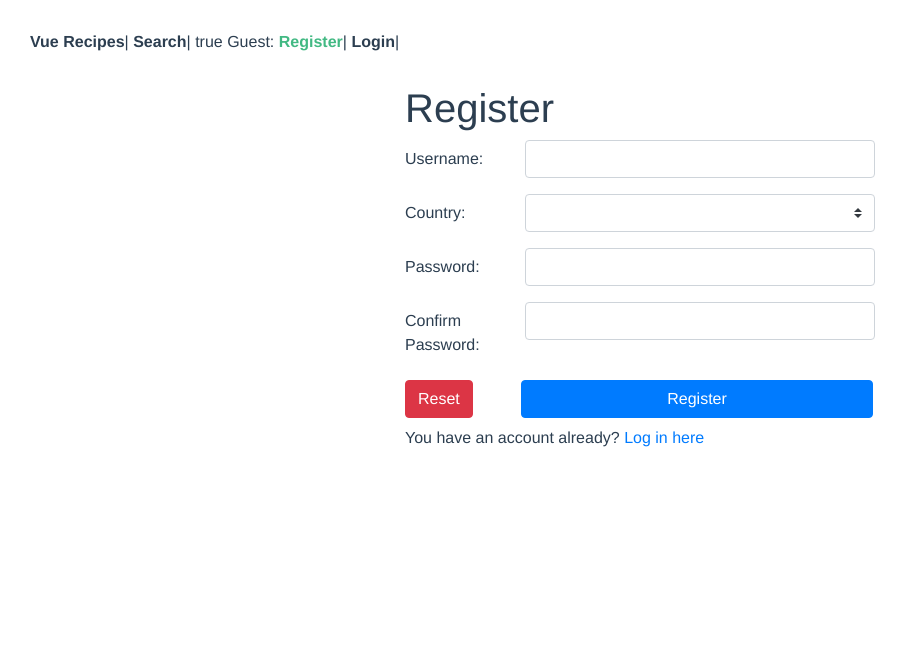
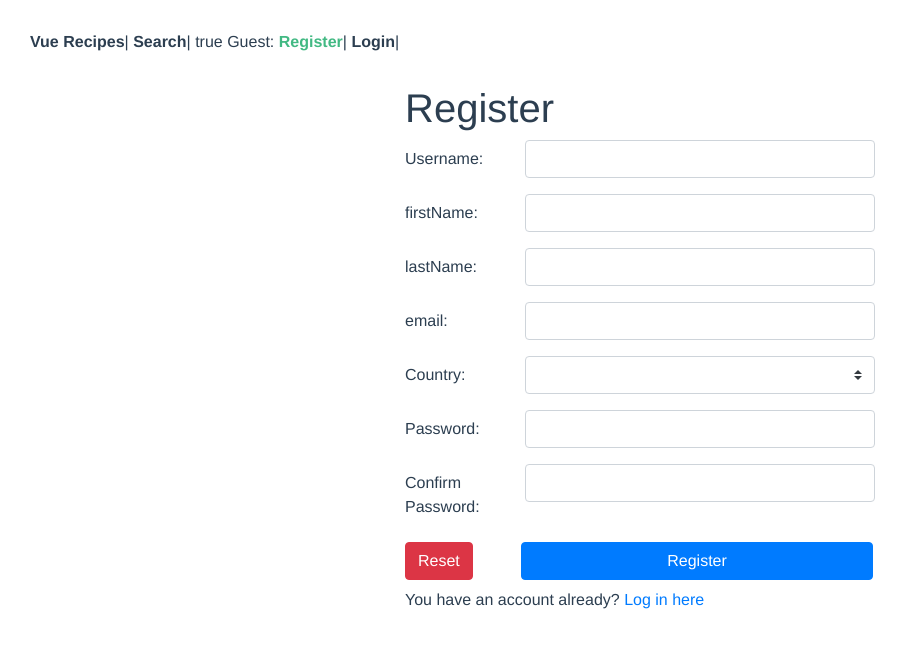
Before and after one commit to Web-Development-Environments-2022/assignment3-3-322888900_324677285, a Vue app: page /#/register in a window 1280 px wide. Shown: the top 648 px of the page, without its empty margins (0-908 px from the left). Built offline with nearby package versions, Linux system fonts and the light colour scheme.

Commit message:
with registration

```diff
--- a/src/pages/LoginPage.vue
+++ b/src/pages/LoginPage.vue
@@ -97,7 +97,7 @@ export default {
 
         const response = await this.axios.post(
           // "https://test-for-3-2.herokuapp.com/user/Login",
-          "http://localhost:3000/users/Login",
+          "http://localhost:3000/login",
           // process.env.VUE_APP_ROOT_API + "/Login",
           // this.$root.store.server_domain +"/Login",
           // "http://132.72.65.211:80/Login",
--- a/src/pages/RegisterPage.vue
+++ b/src/pages/RegisterPage.vue
@@ -14,6 +14,7 @@
           type="text"
           :state="validateState('username')"
         ></b-form-input>
+
         <b-form-invalid-feedback v-if="!$v.form.username.required">
           Username is required
         </b-form-invalid-feedback>
@@ -24,6 +25,71 @@
           Username alpha
         </b-form-invalid-feedback>
       </b-form-group>
+      <b-form-group
+        id="input-group-firstname"
+        label-cols-sm="3"
+        label="firstName:"
+        label-for="firstName"
+      >
+        <b-form-input
+          id="firstName"
+          v-model="$v.form.firstName.$model"
+          type="text"
+          :state="validateState('firstName')"
+        ></b-form-input>
+
+        <b-form-invalid-feedback v-if="!$v.form.firstName.required">
+          First Name is required
+        </b-form-invalid-feedback>
+        <b-form-invalid-feedback v-if="!$v.form.firstName.alpha">
+          first Name alpha
+        </b-form-invalid-feedback>
+      </b-form-group>
+
+    <b-form-group
+        id="input-group-firstname"
+        label-cols-sm="3"
+        label="lastName:"
+        label-for="lastName"
+      >
+        <b-form-input
+          id="lastName"
+          v-model="$v.form.lastName.$model"
+          type="text"
+          :state="validateState('lastName')"
+        ></b-form-input>
+
+        <b-form-invalid-feedback v-if="!$v.form.firstName.required">
+          Last Name is required
+        </b-form-invalid-feedback>
+        <b-form-invalid-feedback v-if="!$v.form.firstName.alpha">
+          Last Name alpha
+        </b-form-invalid-feedback>
+      </b-form-group>
+
+
+    <b-form-group
+        id="input-group-firstname"
+        label-cols-sm="3"
+        label="email:"
+        label-for="email"
+      >
+        <b-form-input
+          id="email"
+          v-model="$v.form.email.$model"
+          type="text"
+          :state="validateState('email')"
+        ></b-form-input>
+
+        <b-form-invalid-feedback v-if="!$v.form.email.required">
+          email  required
+        </b-form-invalid-feedback>
+        <b-form-invalid-feedback v-if="!$v.form.email.email">
+          email format required
+        </b-form-invalid-feedback>
+      </b-form-group>
+
+
 
       <b-form-group
         id="input-group-country"
@@ -41,6 +107,7 @@
           Country is required
         </b-form-invalid-feedback>
       </b-form-group>
+
 
       <b-form-group
         id="input-group-Password"
@@ -151,6 +218,18 @@ export default {
   },
   validations: {
     form: {
+        email: {
+        required,
+        email
+      },
+       firstName: {
+        required,
+        alpha
+      },
+      lastName: {
+        required,
+        alpha
+      },
       username: {
         required,
         length: (u) => minLength(3)(u) && maxLength(8)(u),
@@ -182,16 +261,21 @@ export default {
     async Register() {
       try {
         const response = await this.axios.post(
-          "https://test-for-3-2.herokuapp.com/user/Register",
+          "http://localhost:3000/register",
           // this.$root.store.server_domain + "/Register",
           // process.env.VUE_APP_ROOT_API + "/Register",
 
           {
             username: this.form.username,
-            password: this.form.password
+            password: this.form.password,
+            firstname: this.form.firstName,
+            lastname:  this.form.lastName,
+            country:this.form.country ,
+            email: this.form.email,
+            //NEED TO ADD PROFILE PICTURE
           }
         );
-        this.$router.push("/login");
+        this.$router.push("/Login");
         // console.log(response);
       } catch (err) {
         console.log(err.response);
```
Also changed, not shown: 1 other file (tests, documents, lock files or other folders).
